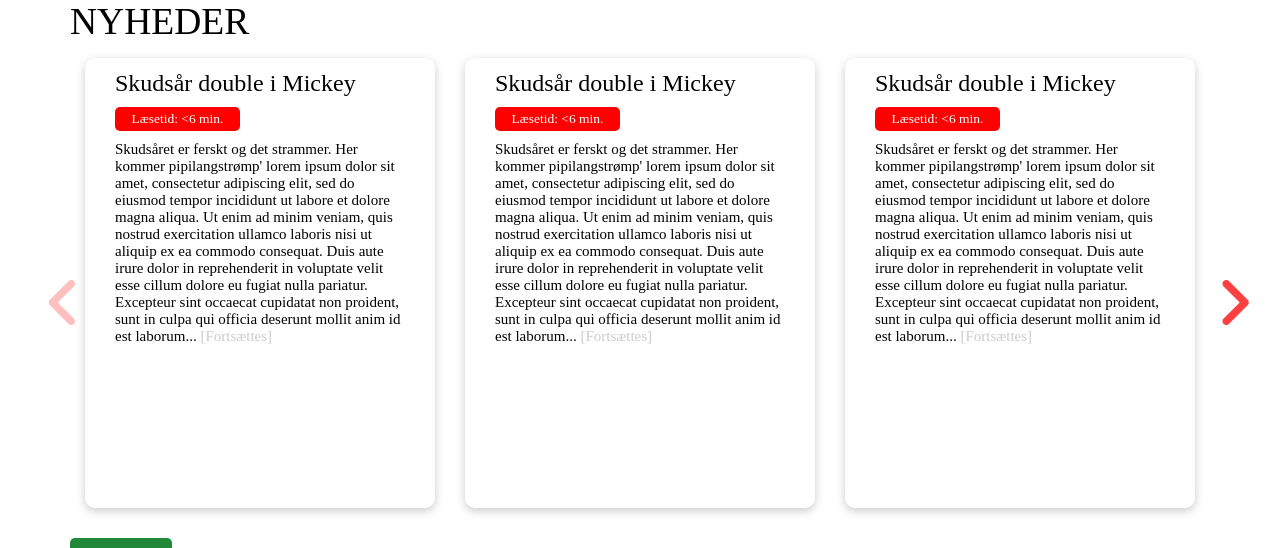
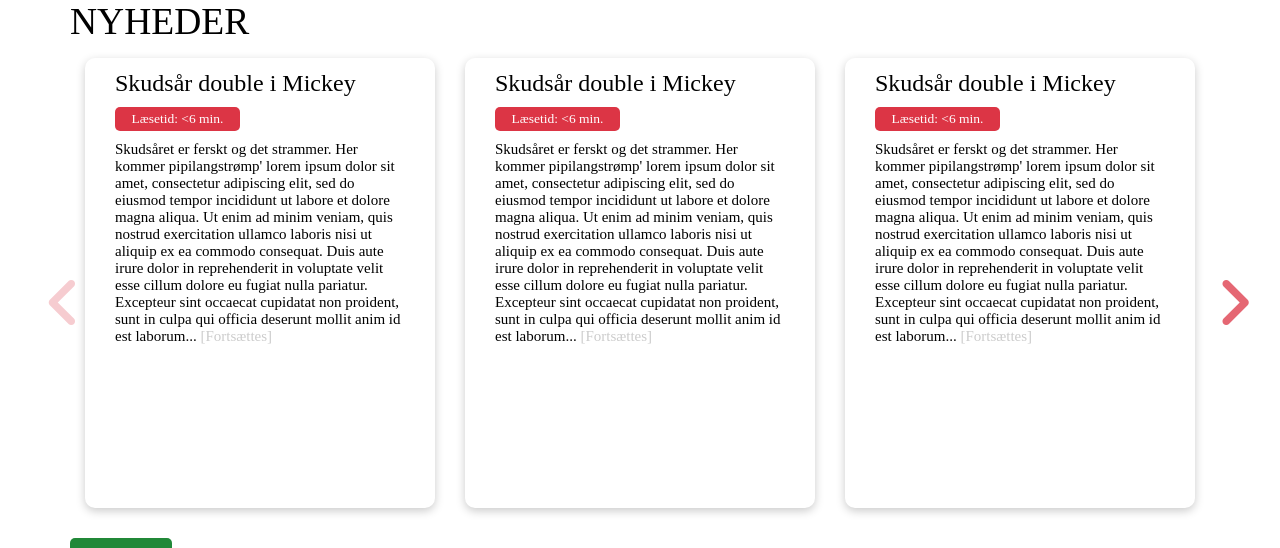
Before and after one commit to mito121/dart-odense, a PHP site: page / in a window 1280 px wide. Shown: the part 800-1348 px from the top of the page. Run offline with PHP 8.4, Linux system fonts and the light colour scheme; style sheets or scripts are compiled from the project's sources; some libraries are stand-ins or nearby versions.

Commit message:
secondary color updated

```diff
--- a/assets/css/style.css
+++ b/assets/css/style.css
@@ -147,6 +147,9 @@ header nav ul li a {
   color: white;
   padding: 6px 1.8rem;
 }
+.btn-primary:hover {
+  background-color: #19672a;
+}
 
 /* slick */
 .slick-container {
@@ -173,7 +176,7 @@ header nav ul li a {
   font-size: 1.6rem;
 }
 .slick-slide .news-slide .read-time {
-  background-color: red;
+  background-color: #dc3545;
   color: white;
   padding: 4px 6px;
   width: 125px;
@@ -193,14 +196,14 @@ header nav ul li a {
 
 .slick-prev:before {
   content: "";
-  color: red;
+  color: #dc3545;
   font-size: 60px;
   font-family: "FontAwesome";
 }
 
 .slick-next:before {
   content: "";
-  color: red;
+  color: #dc3545;
   font-size: 60px;
   font-family: "FontAwesome";
 }
--- a/assets/scss/style.scss
+++ b/assets/scss/style.scss
@@ -2,7 +2,9 @@
 *** Variables
  */
 $primary: #218838;
-$secondary: red;
+$primary-hover: darken($primary, 8%);
+$secondary: #dc3545;
+$secondary-hover: darken($secondary, 8%);
 $tertiary: blue;
 $max-w: '1140px';
 /*
@@ -159,6 +161,10 @@ header {
   background-color: $primary;
   color: white;
   padding: 6px 1.8rem;
+
+  &:hover{
+    background-color: $primary-hover;
+  }
 }
 
 /* slick */
@@ -189,7 +195,7 @@ header {
     }
 
     .read-time {
-      background-color: red;
+      background-color: $secondary;
       color: white;
       padding: 4px 6px;
       width: 125px;
@@ -211,14 +217,14 @@ header {
 
 .slick-prev:before {
   content: '\f104';
-  color: red;
+  color: $secondary;
   font-size: 60px;
   font-family: 'FontAwesome';
 }
 
 .slick-next:before {
   content: '\f105';
-  color: red;
+  color: $secondary;
   font-size: 60px;
   font-family: 'FontAwesome';
 }
```
Also changed, not shown: 1 other file.
